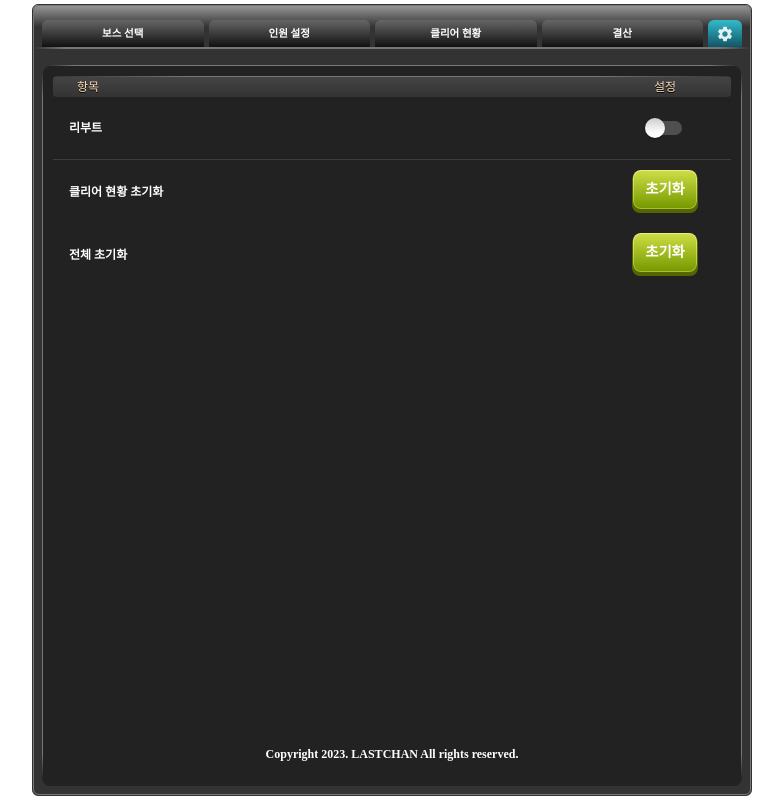
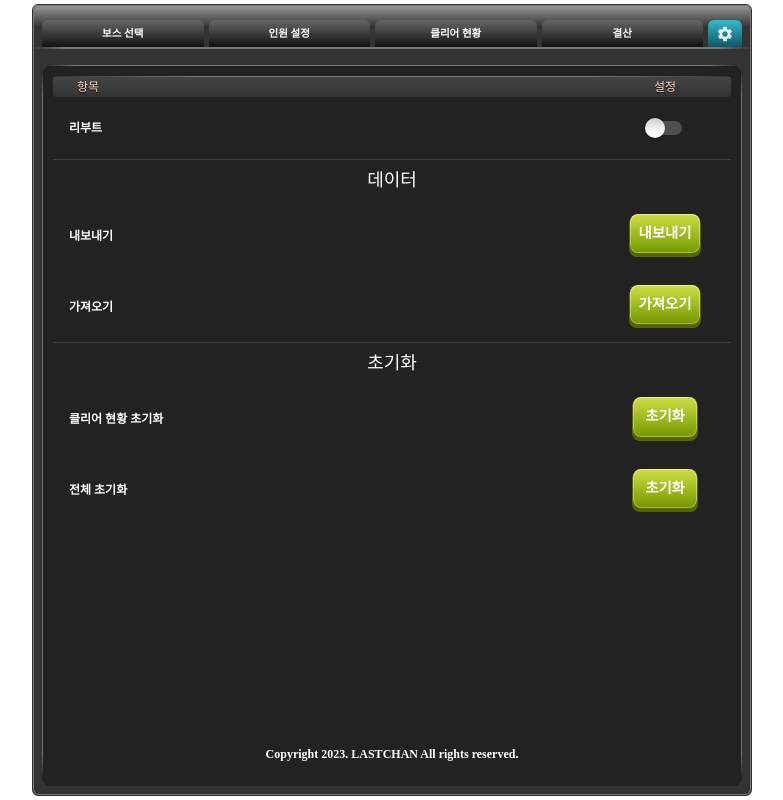
Before and after one commit to lastedchan/boss.lastchan.kr, a Next.js app: page /calc/crystal in a window 1280 px wide. Both pictures are taken after a click on the tab 973 px from the left and 33 px from the top of the page. Shown: the whole page, without its empty margins (248-1031 px from the left). Built offline with nearby package versions, Linux system fonts and the light colour scheme; a web font is replaced by a local one.

Commit message:
내보내기, 가져오기 작업중

```diff
--- /dev/null
+++ b/src/components/molecules/textareaModal.tsx
@@ -0,0 +1,26 @@
+import styled from "@emotion/styled";
+import { Box, Button, Modal } from "@mui/material";
+import { useState } from "react";
+
+type Props = {
+  title: string;
+  value?: string;
+  submit?: (v: string) => void;
+};
+
+export default function TextareaModal({ title, value, submit }: Props) {
+  const [open, setOpen] = useState(false);
+
+  return (
+    <>
+      <Button onClick={() => setOpen(true)}>{title}</Button>
+      <Modal open={open} onClose={() => setOpen(false)}>
+        <Container></Container>
+      </Modal>
+    </>
+  );
+}
+
+const Container = styled(Box)`
+  z-index: 1000;
+`;
--- a/src/components/organisms/settings.tsx
+++ b/src/components/organisms/settings.tsx
@@ -1,16 +1,17 @@
 import styled from "@emotion/styled";
 import { Button, Divider, List, ListItem, ListItemText, Switch, Typography } from "@mui/material";
-import { useRecoilState, useSetRecoilState } from "recoil";
+import { useRecoilState } from "recoil";
 import { characterListRecoil, isRebootRecoil } from "@/recoils/clearboard";
 import BossWrapper from "@/components/molecules/bossWrapper";
 import BossHead from "@/components/molecules/bossHead";
 import useCharacterList from "@/hooks/useCharacterList";
 import { useCallback } from "react";
+import TextareaModal from "@/components/molecules/textareaModal";
 
 export default function Settings() {
   const [isReboot, setIsReboot] = useRecoilState(isRebootRecoil);
   const { resetClear } = useCharacterList();
-  const setCharacterList = useSetRecoilState(characterListRecoil);
+  const [characterList, setCharacterList] = useRecoilState(characterListRecoil);
 
   const reset = useCallback(() => setCharacterList([]), [setCharacterList]);
 
@@ -32,6 +33,34 @@ export default function Settings() {
           </ListItemText>
         </Item>
         <Divider />
+        <ListItem sx={{ justifyContent: "center" }}>
+          <Typography variant={"h5"}>데이터</Typography>
+        </ListItem>
+        <Item>
+          <ListItemText>내보내기</ListItemText>
+          <ListItemText sx={{ textAlign: "center" }}>
+            <Button
+              onClick={() =>
+                navigator.clipboard
+                  .writeText(JSON.stringify(characterList))
+                  .catch(() => alert("데이터 복사에 실패했습니다. 다시 시도해주세요."))
+                  .then(() => alert("데이터 복사가 완료되었습니다. 저장할 곳에 붙여넣기해주세요."))
+              }
+            >
+              내보내기
+            </Button>
+          </ListItemText>
+        </Item>
+        <Item>
+          <ListItemText>가져오기</ListItemText>
+          <ListItemText sx={{ textAlign: "center" }}>
+            <TextareaModal title={"가져오기"} />
+          </ListItemText>
+        </Item>
+        <Divider />
+        <ListItem sx={{ justifyContent: "center" }}>
+          <Typography variant={"h5"}>초기화</Typography>
+        </ListItem>
         <Item>
           <ListItemText>클리어 현황 초기화</ListItemText>
           <ListItemText sx={{ textAlign: "center" }}>
--- a/src/components/templates/app.tsx
+++ b/src/components/templates/app.tsx
@@ -23,6 +23,7 @@ export default function AppLayout({ Component, pageProps }: AppProps) {
       MuiButton: {
         styleOverrides: {
           root: {
+            margin: "4px",
             border: "1px solid transparent",
             borderRadius: 8,
             background: "linear-gradient(to top, #790, #cd4) padding-box, linear-gradient(to top, #ab3, #ee8) border-box",
```
